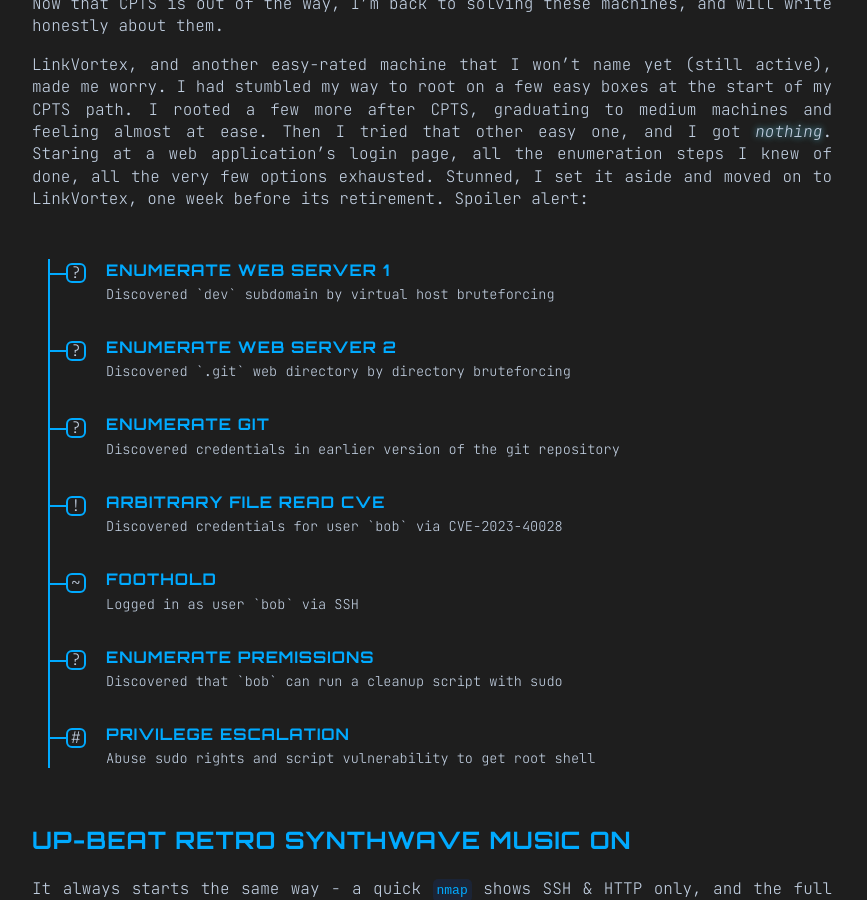
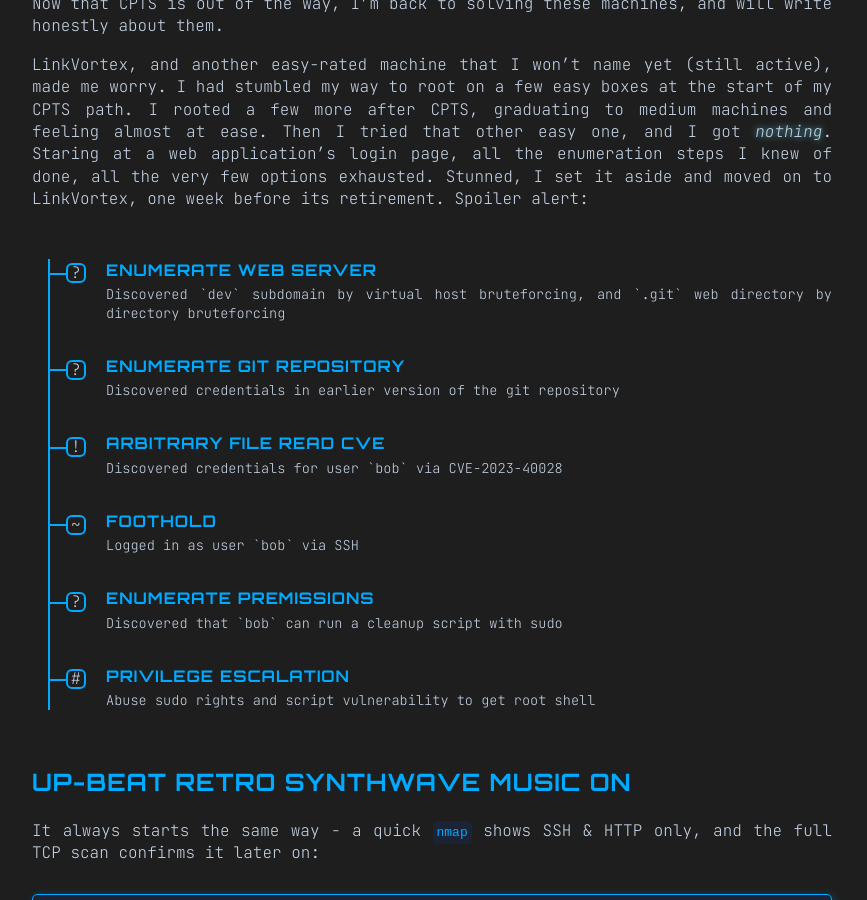
Before and after one commit to tiagomanunes/tiagomanunes.github.io, a Jekyll site: the page built from _writeups/linkvortex.md, in a window 1280 px wide and 900 px high, scrolled down 346 px. Shown: the whole window, without its empty margins (208-1075 px from the left). Built offline with Jekyll 4.4.1, drawn with Linux system fonts in a browser that asks for light colours.

Commit message:
Small changes to attack chains

```diff
--- a/_writeups/linkvortex.md
+++ b/_writeups/linkvortex.md
@@ -12,9 +12,8 @@
 LinkVortex, and another easy-rated machine that I won't name yet (still active), made me worry. I had stumbled my way to root on a few easy boxes at the start of my CPTS path. I rooted a few more after CPTS, graduating to medium machines and feeling almost at ease. Then I tried that other easy one, and I got _nothing_. Staring at a web application's login page, all the enumeration steps I knew of done, all the very few options exhausted. Stunned, I set it aside and moved on to LinkVortex, one week before its retirement. Spoiler alert:
 
 <div class="attack-chain">
-  {% include attack-step.html title="Enumerate web server 1" description="Discovered `dev` subdomain by virtual host bruteforcing" type="enum" %}
-  {% include attack-step.html title="Enumerate web server 2" description="Discovered `.git` web directory by directory bruteforcing" type="enum" %}
-  {% include attack-step.html title="Enumerate git" description="Discovered credentials in earlier version of the git repository" type="enum" %}
+  {% include attack-step.html title="Enumerate web server" description="Discovered `dev` subdomain by virtual host bruteforcing, and `.git` web directory by directory bruteforcing" type="enum" %}
+  {% include attack-step.html title="Enumerate git repository" description="Discovered credentials in earlier version of the git repository" type="enum" %}
   {% include attack-step.html title="Arbitrary file read CVE" description="Discovered credentials for user `bob` via CVE-2023-40028" type="attack" %}
   {% include attack-step.html title="Foothold" description="Logged in as user `bob` via SSH" type="foothold" %}
   {% include attack-step.html title="Enumerate premissions" description="Discovered that `bob` can run a cleanup script with sudo" type="enum" %}
```
Also changed, not shown: _writeups/administrator.md (+1 -1 lines).
